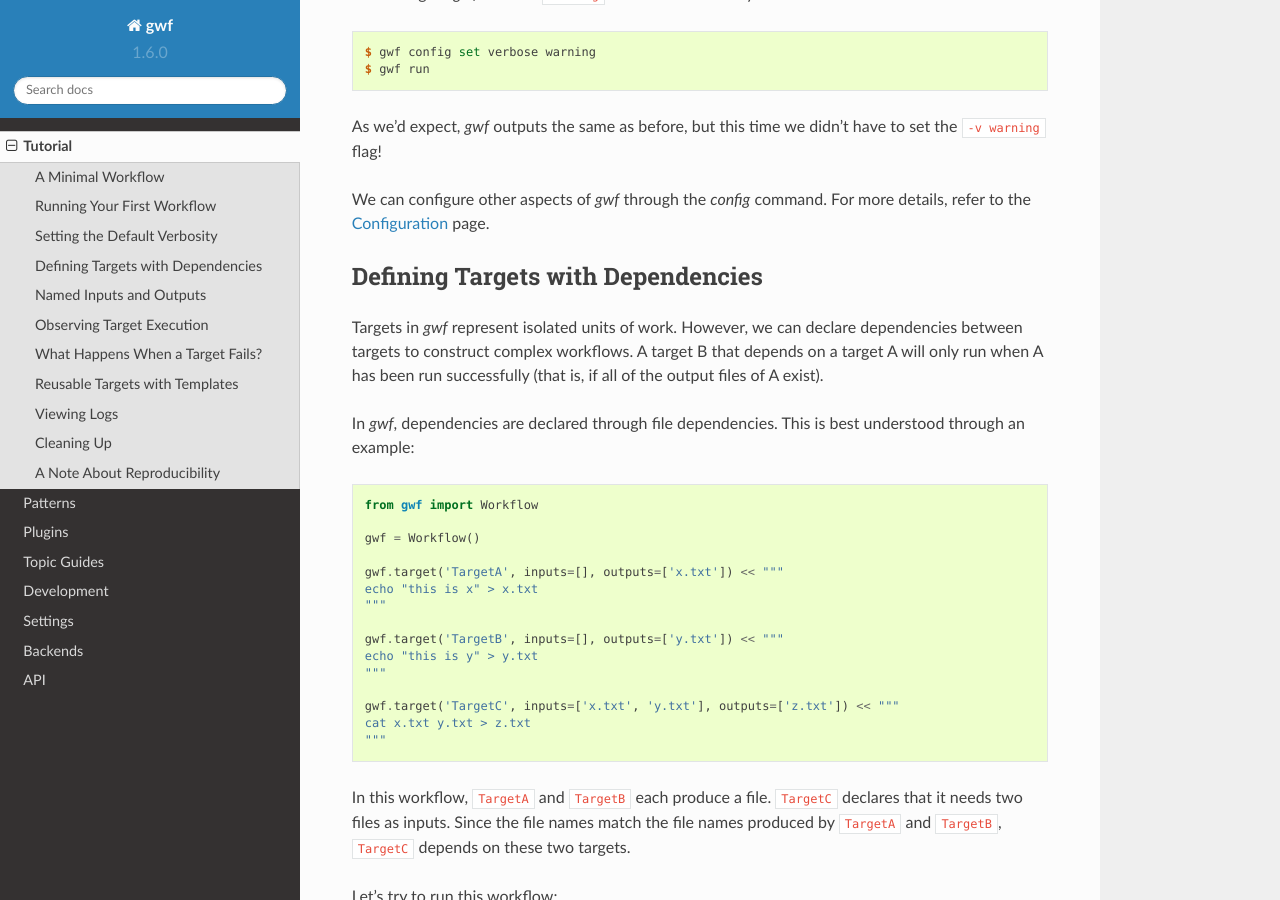
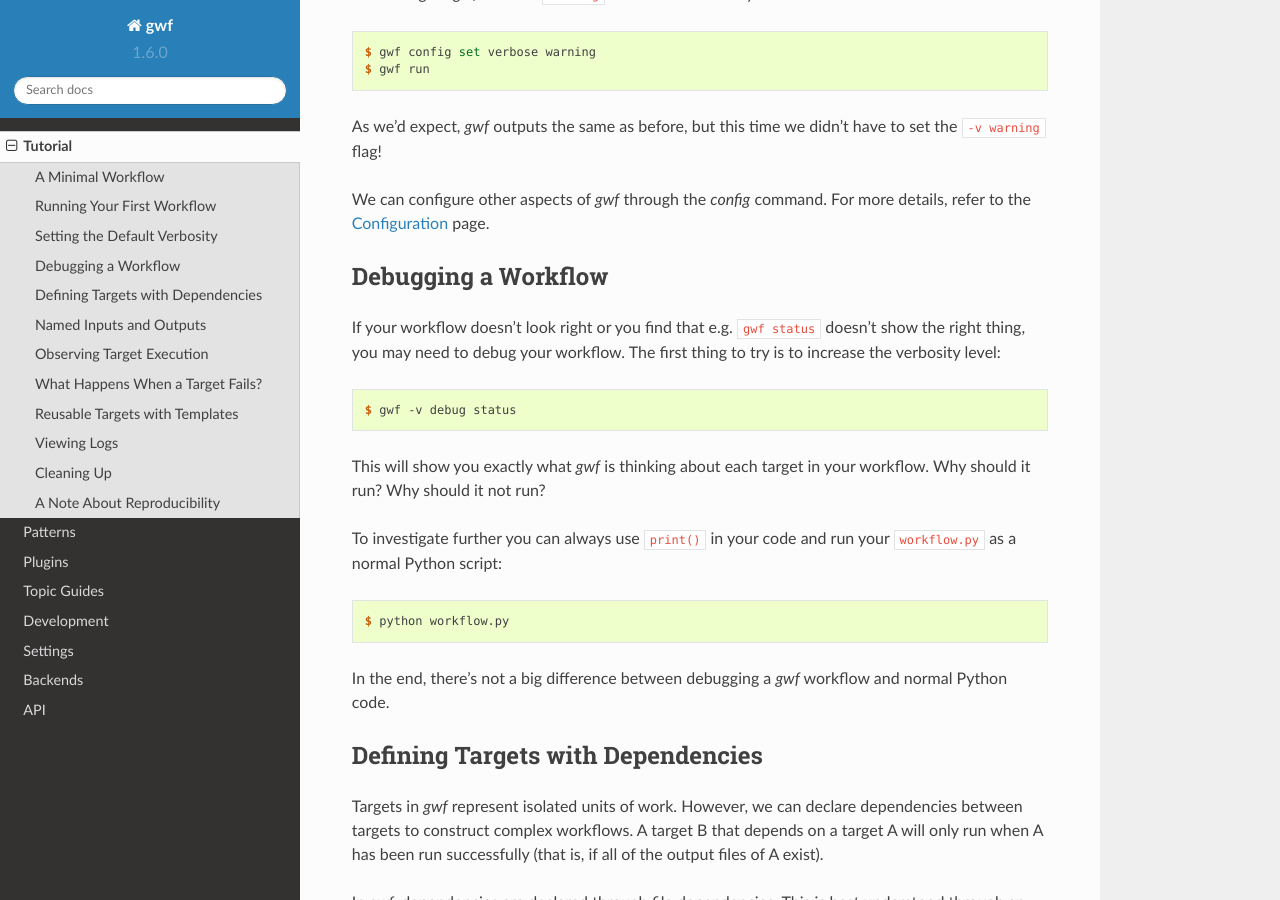
Before and after one commit to gwforg/gwf, a Sphinx documentation site: the page built from docs/tutorial.rst, in a window 1280 px wide and 900 px high, scrolled down 3939 px. Built offline with Sphinx 7.4.7 and the Read the Docs theme 2.0.0, drawn with Linux system fonts in a browser that asks for light colours.

Commit message:
Add section about debugging to tutorial.
Closes #248.

```diff
--- a/docs/tutorial.rst
+++ b/docs/tutorial.rst
@@ -191,12 +191,35 @@ verbosity level.
     $ gwf config set verbose warning
     $ gwf run
 
-As we'd expect, *gwf* outputs the same as before, but this time we didn't have to
-set the ``-v warning`` flag!
+As we'd expect, *gwf* outputs the same as before, but this time we didn't have
+to set the ``-v warning`` flag!
 
 We can configure other aspects of *gwf* through the `config` command. For more
 details, refer to the :ref:`configuration` page.
 
+Debugging a Workflow
+====================
+
+If your workflow doesn't look right or you find that e.g. ``gwf status``
+doesn't show the right thing, you may need to debug your workflow. The first
+thing to try is to increase the verbosity level:
+
+.. code-block:: console
+
+    $ gwf -v debug status
+
+This will show you exactly what *gwf* is thinking about each target in your
+workflow. Why should it run? Why should it not run?
+
+To investigate further you can always use ``print()`` in your code and run
+your :file:`workflow.py` as a normal Python script:
+
+.. code-block:: console
+
+    $ python workflow.py
+
+In the end, there's not a big difference between debugging a *gwf* workflow
+and normal Python code.
 
 Defining Targets with Dependencies
 ==================================
```
